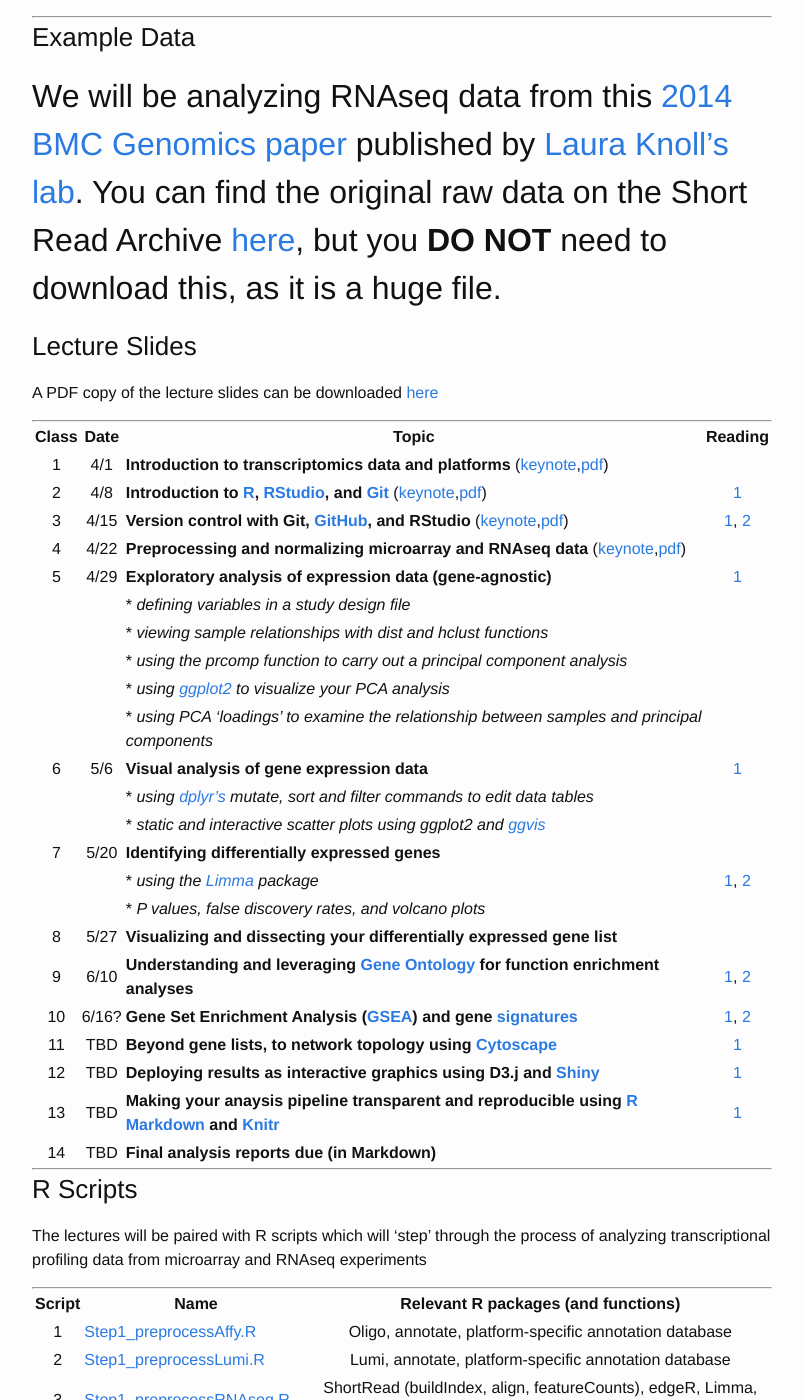
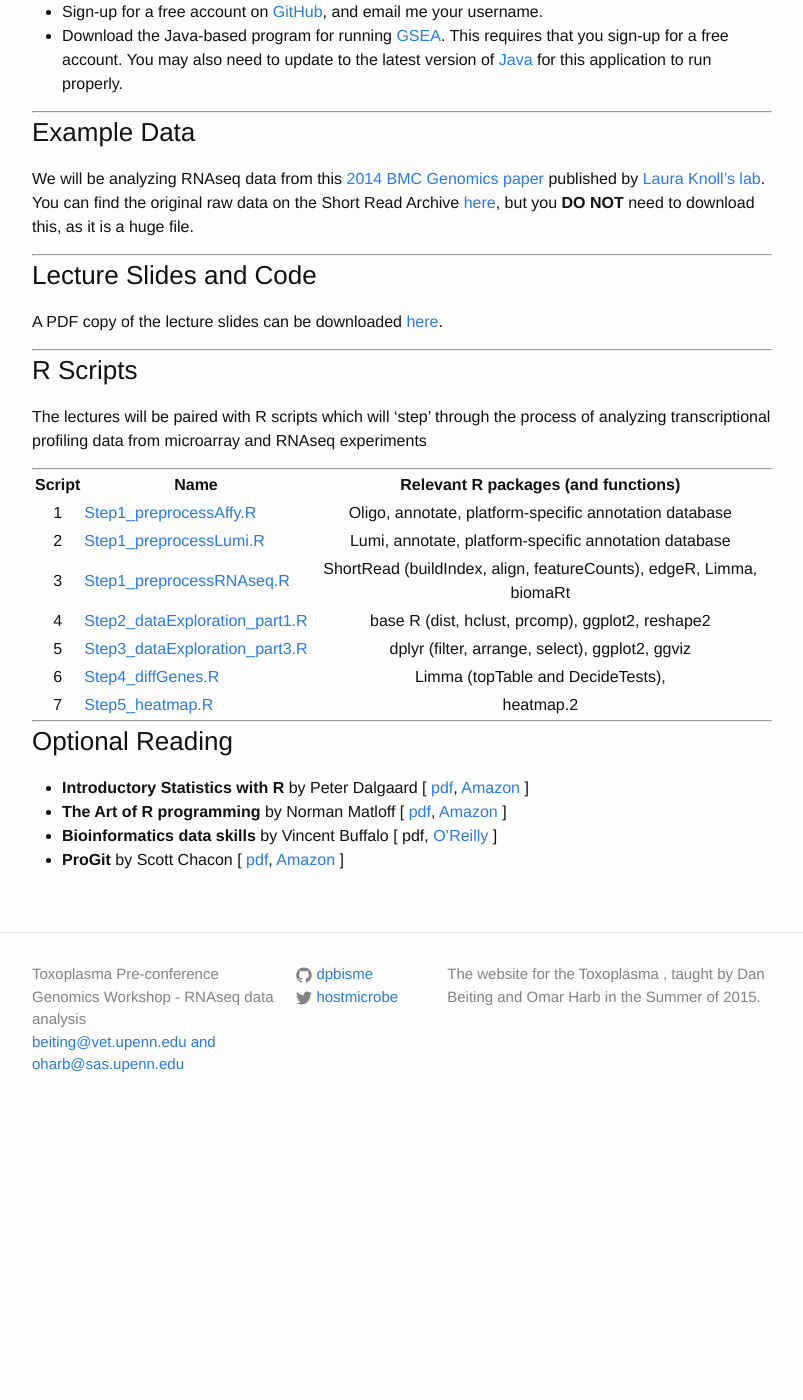
Before and after one commit to ToxoGenomicsWorkshop/ToxoGenomicsWorkshop.github.io, a Jekyll site: the page built from index.md, in a window 1280 px wide and 1400 px high, scrolled down 1392 px. Shown: the whole window, without its empty margins (238-1041 px from the left). Built offline with Jekyll 4.4.1, drawn with Linux system fonts in a browser that asks for light colours; after the commit the page ends 2528 px from its top, so only the background shows below that; some of the changed text lies outside the part shown.

Commit message:
updated site

```diff
--- a/index.md
+++ b/index.md
@@ -5,11 +5,10 @@
 ### Introduction
 This is the GitHub repository for the Toxoplasma Conference RNAseq Workshop. Goals of this workshop include:
 
-* understand how RNAseq data is generated and how the raw data is processed (for practical reasons, we will dicuss but not demonstrate this)
-* learn to use the R programming language to manage and analyze data (hands-on)
-* Apply these methods to analyze RNAseq data comparing...
+* gain an understanding of how RNAseq data is generated and how the raw data is processed (for practical reasons, we will dicuss but not demonstrate this)
+* learn to use the R programming language to manage and analyze data (hands-on with example dataset)
 
-***Motivation for this Workshop***  Students and postdocs training in the biomedical sciences today are faced with the challenge  analyzing and interpreting large-scale datasets, as well data being continuously made in the public domain.  Research in Toxoplasma has mine large data sets.  Once a problem specific to genomics, the issue of 'big data' is becoming ubiquitous, as everything from microscopy to flow cytometry to gene expression profiling produce  This workshop provides students and postdocs with an opportunity to begin developing the skills necessary to analyze, summarize and present the results of RNAseq experiments.  The workshop will be run as a hands-on tutorial using a real data-set
+***Rationale for this Workshop***  Students and postdocs training in the biomedical sciences today are faced with the challenge  analyzing and interpreting large-scale datasets, as well data being continuously made in the public domain.  Research in Toxoplasma has mine large data sets.  Once a problem specific to genomics, the issue of 'big data' is becoming ubiquitous, as everything from microscopy to flow cytometry to gene expression profiling produce  This workshop provides students and postdocs with an opportunity to begin developing the skills necessary to analyze, summarize and present the results of RNAseq experiments.  The workshop will be run as a hands-on tutorial using a real data-set
 
 
 ### Workshop Outline
@@ -21,7 +20,7 @@
 10:30-11:00am	|	Break
 11:00-12:30am	|	Analyzing RNAseq data - Part II
 12:30-2:00pm	|	Lunch with discussion of alternative career paths
-3:00-5:00pm	|	Understanding RNAseq data in the context of the genome browser
+2:00-5:00pm	|	Understanding RNAseq data in the context of the genome browser
 5:00-7:00pm	|	Cocktails, lite bites, etc
 
 
@@ -55,41 +61,14 @@
 ### Example Data
 
 We will be analyzing RNAseq data from this [2014 BMC Genomics paper](materials/Pittman_BMCgenomics_TgBrady.pdf) published by [Laura Knoll's lab](http://www.medmicro.wisc.edu/people_faculty_profile.php?id=ljknoll&view=intro).  You can find the original raw data on the Short Read Archive [here](http://www.ncbi.nlm.nih.gov/Traces/sra/?run=SRR1156954), but you __DO NOT__ need to download this, as it is a huge file.
-----
 
-
-### Lecture Slides
-
-A PDF copy of the lecture slides can be downloaded [here](materials/ToxoRNAseqWorkshop.pdf)
 
 ----
 
 
-Class	|	Date	|	Topic	|	Reading	|
-:------:|:---------:|-----------|:---------:|
-1	|	4/1	|	__Introduction to transcriptomics data and platforms__ ([keynote](lectures/Lecture1_TechIntro.key),[pdf](lectures/Lecture1_TechIntro.pdf))
-2	|	4/8	|	__Introduction to [R](http://www.r-project.org/), [RStudio](http://www.rstudio.com/), and [Git](http://git-scm.com/)__ ([keynote](lectures/Lecture2_ToolsIntro.key),[pdf](lectures/Lecture2_ToolsIntro.pdf)) | [1](https://training.github.com/kit/downloads/github-git-cheat-sheet.pdf)
-3	|	4/15	|	__Version control with Git, [GitHub](https://github.com/), and RStudio__ ([keynote](lectures/Lecture3_Git.key),[pdf](lectures/Lecture3_Git.pdf))	| [1](http://TranscriptomicsWorkshop.github.io/lectures/chocolateMuffin.txt), [2](http://TranscriptomicsWorkshop.github.io/lectures/Git_instructions.pdf)
-4	|	4/22	|	__Preprocessing and normalizing microarray and RNAseq data__ ([keynote](lectures/Lecture4_preprocessing.key),[pdf](lectures/Lecture4_preprocessing.pdf))
-5	|	4/29	|	__Exploratory analysis of expression data (gene-agnostic)__	| [1](http://shinyapps.stat.ubc.ca/r-graph-catalog/)
-	|			|	* _defining variables in a study design file_
-	|			|	* _viewing sample relationships with dist and hclust functions_
-	|			|	* _using the prcomp function to carry out a principal component analysis_
-	|			|	* _using [ggplot2](http://ggplot2.org/) to visualize your PCA analysis_
-	|			|	* _using PCA 'loadings' to examine the relationship between samples and principal components_
-6	|	5/6	|	__Visual analysis of gene expression data__| [1](http://www.rstudio.com/wp-content/uploads/2015/02/data-wrangling-cheatsheet.pdf)
-	|		|	* _using [dplyr's](http://cran.rstudio.com/web/packages/dplyr/vignettes/introduction.html) mutate, sort and filter commands to edit data tables_
-	|		|	* _static and interactive scatter plots using ggplot2 and [ggvis](http://ggvis.rstudio.com/)_
-7 | 5/20 | __Identifying differentially expressed genes__
-  |		| * _using the [Limma](http://www.bioconductor.org/packages/release/bioc/html/limma.html) package_ | [1](http://www.bioconductor.org/packages/release/bioc/vignettes/limma/inst/doc/usersguide.pdf), [2](http://www.statsci.org/smyth/pubs/VoomPreprint.pdf)
-  |		| * _P values, false discovery rates, and volcano plots_
-8 | 5/27  | __Visualizing and dissecting your differentially expressed gene list__
-9 | 6/10  | __Understanding and leveraging [Gene Ontology](http://geneontology.org/) for function enrichment analyses__ | [1](http://david.abcc.ncifcrf.gov/), [2](http://www.ncbi.nlm.nih.gov/pmc/articles/PMC2615629/)
-10 | 6/16?  | __Gene Set Enrichment Analysis ([GSEA](http://www.broadinstitute.org/gsea/index.jsp)) and gene [signatures](http://www.broadinstitute.org/gsea/msigdb/index.jsp)__ | [1](http://mootha.med.harvard.edu/PubPDFs/Subramanian2005.pdf), [2](http://bioinf.wehi.edu.au/software/MSigDB/)
-11  | TBD | __Beyond gene lists, to network topology using [Cytoscape](http://www.cytoscape.org/)__ | [1](http://healthsciences.ucsd.edu/som/medicine/research/labs/ideker/publications/Documents/saito_NatMethod_2012.pdf)
-12  | TBD  | __Deploying results as interactive graphics using D3.j and [Shiny](http://shiny.rstudio.com/)__ | [1](http://shiny.rstudio.com/articles/cheatsheet.html)
-13  | TBD  | __Making your anaysis pipeline transparent and reproducible using [R Markdown](http://rmarkdown.rstudio.com/) and [Knitr](http://yihui.name/knitr/)__ | [1](http://rmarkdown.rstudio.com/RMarkdownCheatSheet.pdf)
-14  | TBD | __Final analysis reports due (in Markdown)__
+### Lecture Slides and Code
+
+A PDF copy of the lecture slides can be downloaded [here](materials/ToxoRNAseqWorkshop.pdf).
 
 
 ----
```
Also changed, not shown: other parts of index.md (+13 -6 lines).
